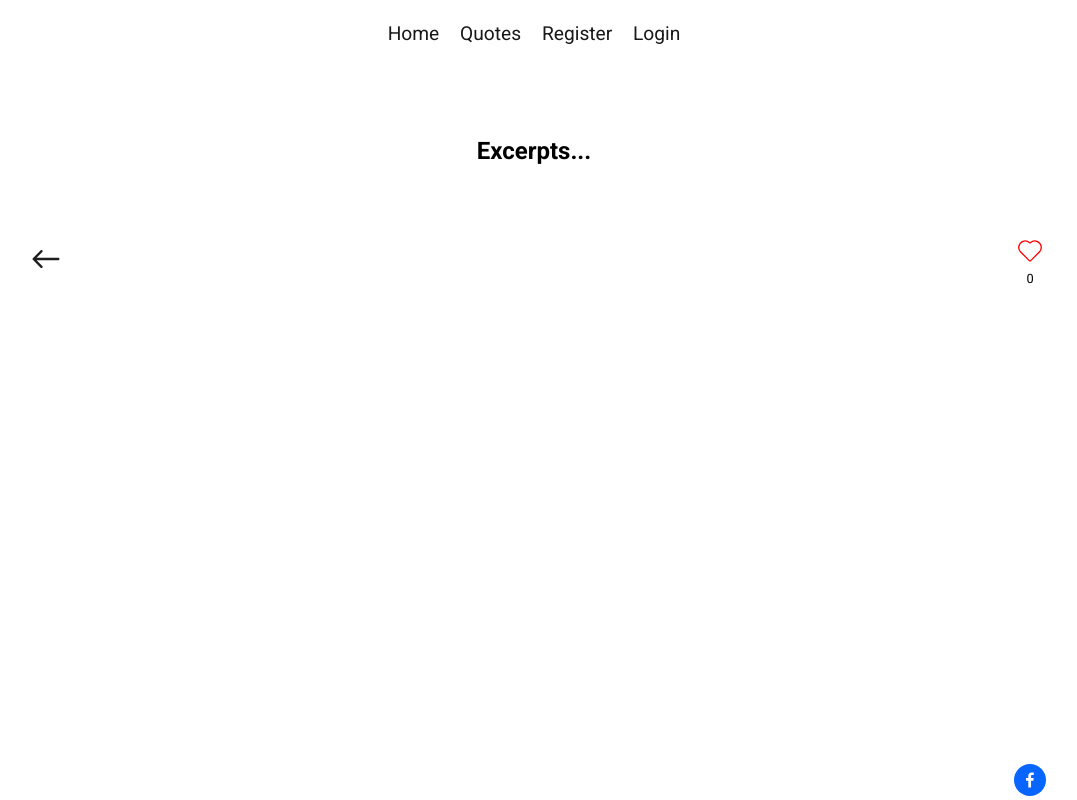
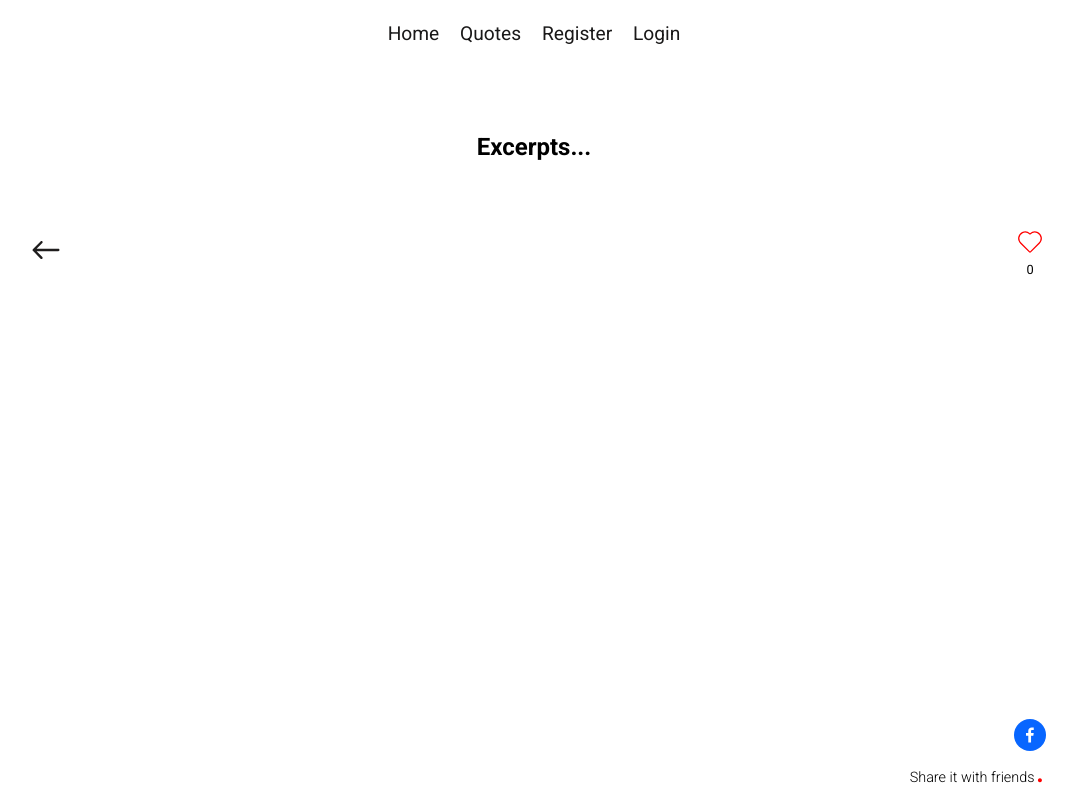
Before and after one commit to fanerotim/Quotes, a React (Vite) app in the folder client/vite-project/: page /quotes/1 in a window 1280 px wide. Shown: the top 800 px of the page, without its empty margins (106-1183 px from the left). Built offline with nearby package versions, Linux system fonts and the light colour scheme; no server answers.

Commit message:
add styles to social media element / include text with a nice little red dot

```diff
--- a/client/vite-project/src/components/social-sharing-buttons/SocialSharingButtons.jsx
+++ b/client/vite-project/src/components/social-sharing-buttons/SocialSharingButtons.jsx
@@ -1,3 +1,4 @@
+import styles from './SocialSharingButtons.module.scss';
 import { FacebookShareButton, FacebookIcon } from 'react-share';
 import { useLocation } from 'react-router-dom';
 import { useState } from 'react';
@@ -8,7 +9,7 @@ const SocialSharingButtons = () => {
     const [isHovered, setIsHovered] = useState(false);
 
     return (
-        <div className='social__media__buttons'>
+        <div className={styles.social__media__buttons}>
             <FacebookShareButton
                 url={`${import.meta.env.VITE_BASE_URL}${location.pathname}`}
                 resetButtonStyle={true}
@@ -21,6 +22,7 @@ const SocialSharingButtons = () => {
                     iconFillColor={isHovered ? 'rgb(26, 26, 26)' : 'white'}
                 />
             </FacebookShareButton>
+            <p className={styles.social__media__text}>Share it with friends</p>
         </div>
     )
 }
--- /dev/null
+++ b/client/vite-project/src/components/social-sharing-buttons/SocialSharingButtons.module.scss
@@ -0,0 +1,18 @@
+.social__media__buttons {
+    display: flex;
+    flex-direction: column;
+    justify-content: end;
+    align-items: end;
+}
+
+.social__media__text {
+    font-size: .9rem;
+    font-weight: 300;
+
+    &::after {
+        content: '.';
+        color: red;
+        font-size: 3rem;
+        line-height: 0;
+    }
+}
```
Also changed, not shown: client/vite-project/src/components/social-sharing-buttons/SocialSharingButtons.scss (added).
